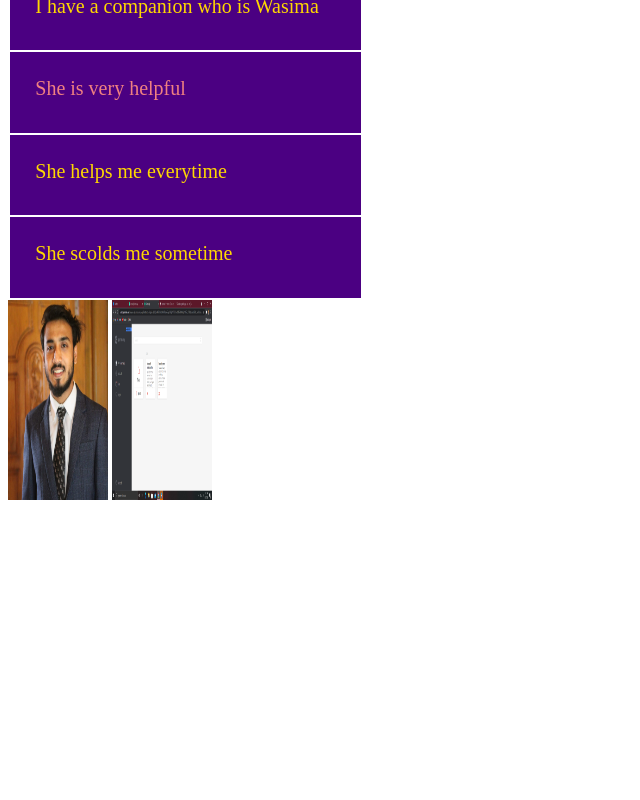
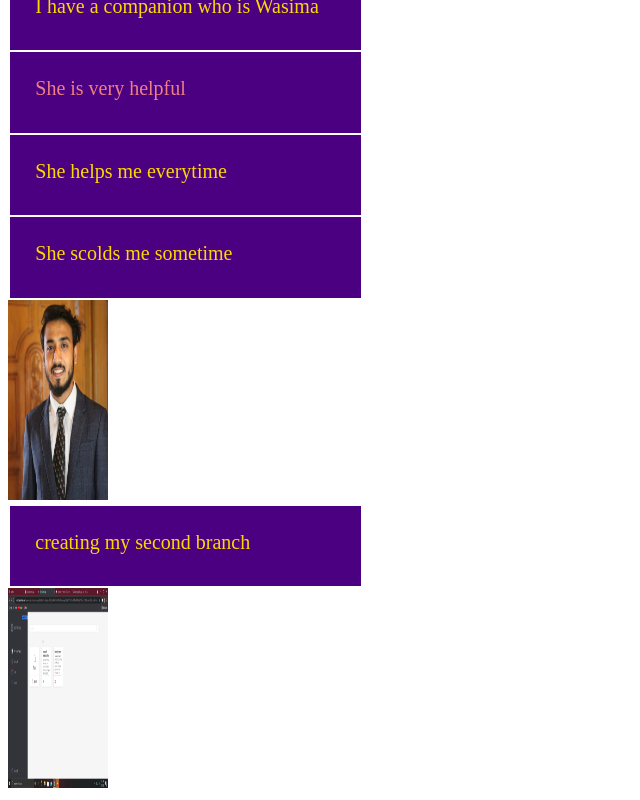
Before and after one commit to ishraqahmednihal/my-first-website, a plain HTML site: page index.html in a window 1280 px wide. Shown: the part 378-1178 px from the top of the page, without its empty margins (0-640 px from the left). Before the commit the page ends 890 px from the top, so only its background shows below. Drawn offline with Linux system fonts and the light colour scheme.

Commit message:
my second branch

```diff
--- a/index.html
+++ b/index.html
@@ -52,6 +52,7 @@ color: lightcoral;
     <p>She helps me everytime</p>
     <p> She scolds me sometime</p>
     <img src="Ishraq Ahmed.jpg" alt="">
+    <p>creating my second branch</p>
     <img src="gg.png" alt="">
 
 </body>
```
